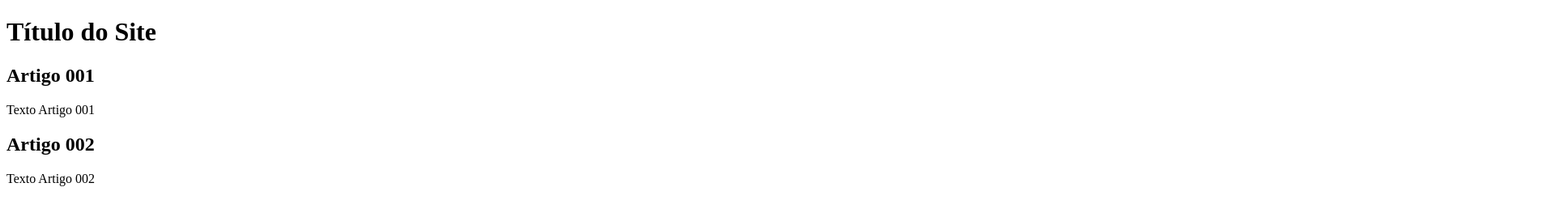
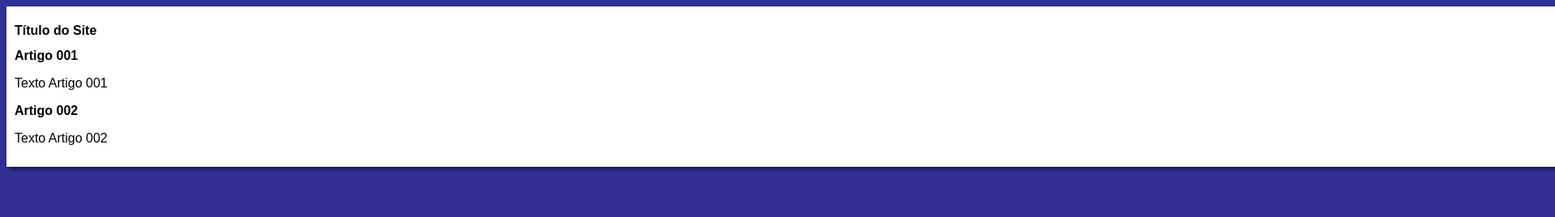
Before and after one commit to DanyeLL2003/Projeto-site, a plain HTML site: page index.html in a window 1280 px wide. Shown: the top 268 px of the page at 81% size, 1920 px wide, since content can reach past the window. Drawn offline with Linux system fonts and the light colour scheme.

Commit message:
iniciei o design

```diff
--- /dev/null
+++ b/estilos/style.css
@@ -0,0 +1,19 @@
+@charset "UTF-8";
+
+*{
+    font-family: Arial, Helvetica, sans-serif;
+    font-size: 16px;
+}
+
+body{
+    background-color: rgb(48, 48, 150);
+
+}
+
+main{
+    background-color: white;
+    width: 500%;
+    margin: auto;
+    padding: 10px;
+    box-shadow: 3px 3px 5px rgba(0, 0, 0, 0.575);
+}
--- a/index.html
+++ b/index.html
@@ -4,6 +4,7 @@
     <meta charset="UTF-8">
     <meta name="viewport" content="width=device-width, initial-scale=1.0">
     <title>Título do Site</title>
+    <link rel="stylesheet" href="estilos/style.css">
 </head>
 <body>
     <main>
```
